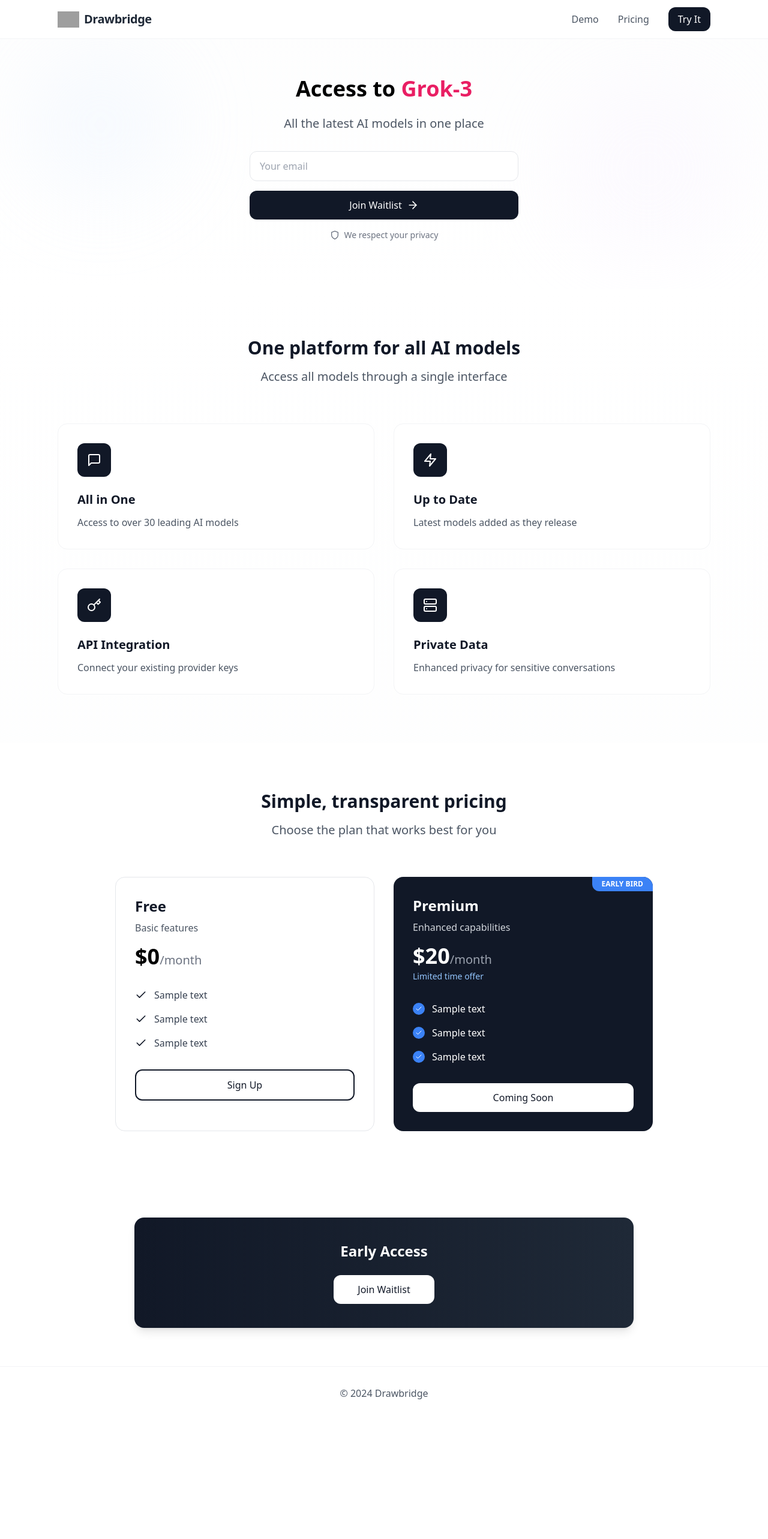
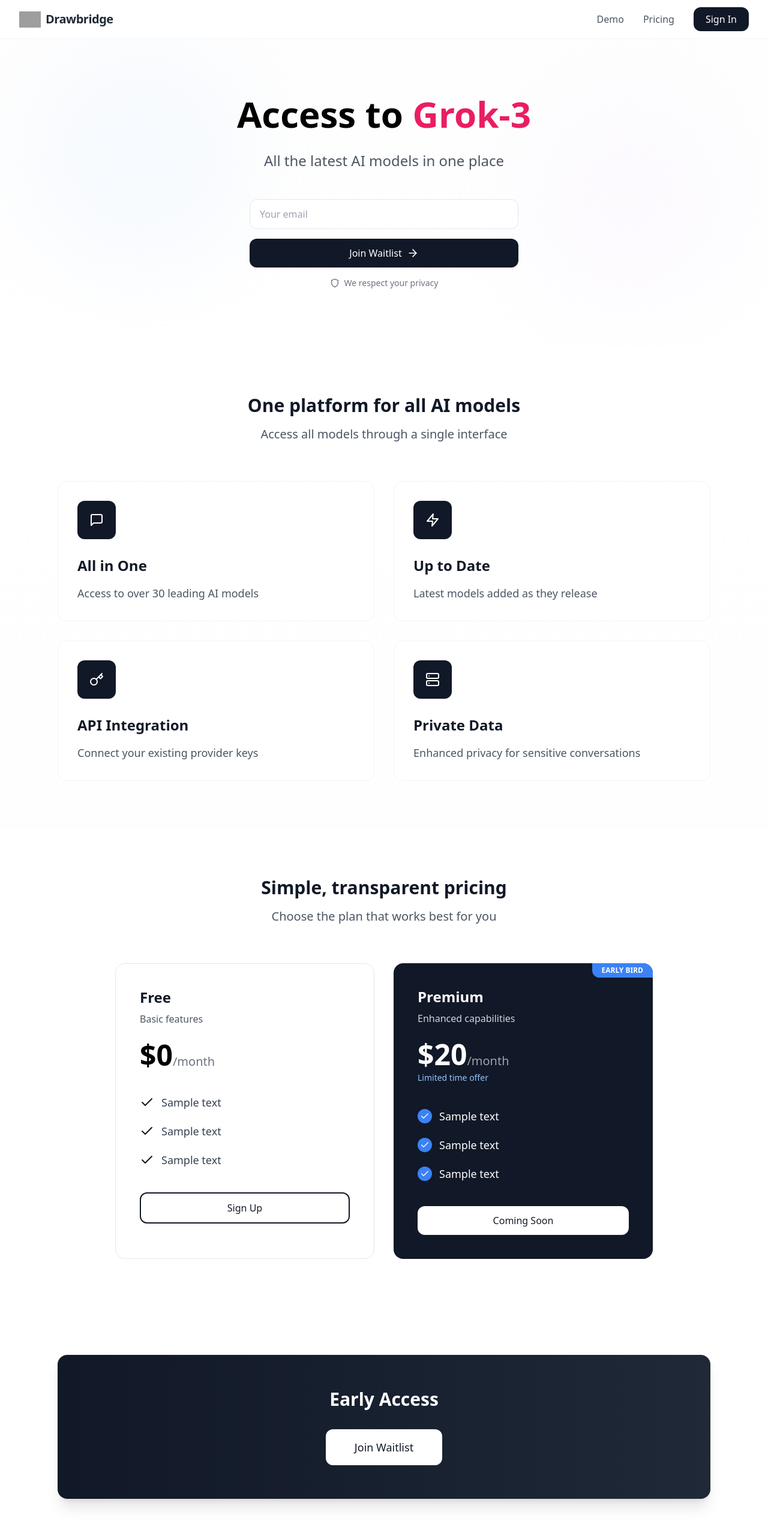
Before and after one commit to mrp3790/drawbridge-landing, a React (Create React App) app: page / in a window 1280 px wide. Shown: the top 2566 px of the page at 60% size. Before the commit the page ends 2367 px from the top, so only its background shows below. Built offline with nearby package versions, Linux system fonts and the light colour scheme; grey boxes are pictures that could not be loaded; the HTML template or start-up script is replaced by a standard one.

Commit message:
Update App.js

```diff
--- a/src/App.js
+++ b/src/App.js
@@ -80,14 +80,14 @@
     <div className="min-h-screen bg-white font-sans">
       {/* Header with blur effect */}
       <header className="fixed top-0 w-full bg-white border-b border-gray-100 z-50 transition-all duration-300">
-        <div className="max-w-6xl mx-auto px-4 sm:px-6 lg:px-8">
+        <div className="max-w-7xl mx-auto px-4 sm:px-6 lg:px-8">
           <div className="flex justify-between items-center h-16">
             <div className="flex items-center gap-2 group">
               {/* Logo */}
               <div className="h-9 w-9 overflow-hidden group-hover:scale-105 transition-transform duration-300">
                 <img
-                  src="/logo.png"
-                  alt="Drawbridge logo"
+                  src="/api/placeholder/36/36"
+                  alt="Drawbridge Logo"
                   className="w-full h-full object-contain"
                 />
               </div>
@@ -98,8 +98,8 @@
             <nav className="hidden md:flex items-center space-x-8">
               <a href="#demo" className="text-gray-600 hover:text-gray-800 transition-all">Demo</a>
               <a href="#pricing" className="text-gray-600 hover:text-gray-800 transition-all">Pricing</a>
-              <button className="bg-gray-900 text-white px-4 py-2 rounded-xl hover:bg-gray-800 transition-all hover:scale-105 hover:shadow-md">
-                Try It
+              <button className="bg-gray-900 text-white px-5 py-2 rounded-xl hover:bg-gray-800 transition-all hover:scale-105 hover:shadow-md">
+                Sign In
               </button>
             </nav>
 
@@ -114,16 +114,16 @@
       </header>
 
       {/* Hero Section */}
-      <section className="pt-32 pb-20 px-4 relative overflow-hidden">
+      <section className="pt-40 pb-24 px-4 relative overflow-hidden">
         <div className="absolute inset-0 bg-gradient-to-b from-gray-50/30 to-transparent pointer-events-none"></div>
 
         {/* Subtle background elements */}
-        <div className="absolute top-20 left-10 w-64 h-64 bg-blue-100/20 rounded-full filter blur-3xl"></div>
-        <div className="absolute bottom-10 right-10 w-80 h-80 bg-purple-100/20 rounded-full filter blur-3xl"></div>
+        <div className="absolute top-20 left-10 w-96 h-96 bg-blue-100/20 rounded-full filter blur-3xl"></div>
+        <div className="absolute bottom-10 right-10 w-96 h-96 bg-purple-100/20 rounded-full filter blur-3xl"></div>
 
-        <div className="max-w-3xl mx-auto text-center relative">
-          <div className="mb-8">
-            <h1 className="text-4xl font-bold text-center">
+        <div className="max-w-4xl mx-auto text-center relative">
+          <div className="mb-12">
+            <h1 className="text-5xl md:text-6xl font-bold text-center leading-tight">
               <span
                 className={`inline-block transition-all duration-500 ease-in-out ${
                   transitioning ? 'opacity-0 transform -translate-y-2' : 'opacity-100 transform translate-y-0'
@@ -140,7 +140,7 @@
                 </span>
               </span>
             </h1>
-            <p className="text-xl text-gray-600 mt-6">
+            <p className="text-xl md:text-2xl text-gray-600 mt-8 max-w-3xl mx-auto">
               All the latest AI models in one place
             </p>
           </div>
@@ -195,13 +195,13 @@
                 key={index}
                 className="group bg-white p-8 rounded-2xl border border-gray-100 hover:border-gray-200 transition-all hover:shadow-md hover:-translate-y-1 duration-300"
               >
-                <div className="w-14 h-14 bg-gray-900 text-white rounded-xl flex items-center justify-center mb-6 group-hover:scale-105 transition-transform duration-300">
+                <div className="w-16 h-16 bg-gray-900 text-white rounded-xl flex items-center justify-center mb-7 group-hover:scale-105 transition-transform duration-300">
                   {feature.icon}
                 </div>
-                <h3 className="text-xl font-bold text-gray-900 mb-3">
+                <h3 className="text-2xl font-bold text-gray-900 mb-4">
                   {feature.title}
                 </h3>
-                <p className="text-gray-600">{feature.description}</p>
+                <p className="text-lg text-gray-600">{feature.description}</p>
               </div>
             ))}
           </div>
@@ -218,25 +218,25 @@
 
           <div className="grid md:grid-cols-2 gap-8 max-w-4xl mx-auto">
             {/* Free Tier */}
-            <div className="group bg-white p-8 rounded-2xl border border-gray-200 hover:border-gray-300 transition-all hover:shadow-md hover:-translate-y-1 duration-300 relative overflow-hidden">
-              <div className="mb-8">
+            <div className="group bg-white p-10 rounded-2xl border border-gray-200 hover:border-gray-300 transition-all hover:shadow-lg hover:-translate-y-1 duration-300 relative overflow-hidden">
+              <div className="mb-10">
                 <h3 className="text-2xl font-bold text-gray-900">Free</h3>
                 <p className="text-gray-600 mt-2">Basic features</p>
-                <div className="mt-4 text-4xl font-bold">$0<span className="text-xl text-gray-500 font-normal">/month</span></div>
+                <div className="mt-6 text-5xl font-bold">$0<span className="text-xl text-gray-500 font-normal">/month</span></div>
               </div>
 
-              <ul className="space-y-4 mb-8">
+              <ul className="space-y-5 mb-10">
                 <li className="flex items-center text-gray-700">
-                  <Check className="w-5 h-5 text-gray-900 mr-3 flex-shrink-0" />
-                  <span>Sample text</span>
+                  <Check className="w-6 h-6 text-gray-900 mr-3 flex-shrink-0" />
+                  <span className="text-lg">Sample text</span>
                 </li>
                 <li className="flex items-center text-gray-700">
-                  <Check className="w-5 h-5 text-gray-900 mr-3 flex-shrink-0" />
-                  <span>Sample text</span>
+                  <Check className="w-6 h-6 text-gray-900 mr-3 flex-shrink-0" />
+                  <span className="text-lg">Sample text</span>
                 </li>
                 <li className="flex items-center text-gray-700">
-                  <Check className="w-5 h-5 text-gray-900 mr-3 flex-shrink-0" />
-                  <span>Sample text</span>
+                  <Check className="w-6 h-6 text-gray-900 mr-3 flex-shrink-0" />
+                  <span className="text-lg">Sample text</span>
                 </li>
               </ul>
 
@@ -246,7 +246,7 @@
             </div>
 
             {/* Premium Tier */}
-            <div className="group bg-gray-900 text-white p-8 rounded-2xl hover:shadow-lg transition-all hover:-translate-y-1 duration-300 relative overflow-hidden">
+            <div className="group bg-gray-900 text-white p-10 rounded-2xl hover:shadow-xl transition-all hover:-translate-y-1 duration-300 relative overflow-hidden">
               <div className="absolute top-0 right-0">
                 <div className="bg-blue-500 text-white text-xs font-bold px-4 py-1 rounded-bl-xl rounded-tr-xl">
                   EARLY BIRD
@@ -254,31 +254,31 @@
               </div>
 
               <div className="relative">
-                <div className="mb-8">
+                <div className="mb-10">
                   <h3 className="text-2xl font-bold">Premium</h3>
                   <p className="text-gray-300 mt-2">Enhanced capabilities</p>
-                  <div className="mt-4 text-4xl font-bold">$20<span className="text-xl text-gray-400 font-normal">/month</span></div>
+                  <div className="mt-6 text-5xl font-bold">$20<span className="text-xl text-gray-400 font-normal">/month</span></div>
                   <p className="text-blue-300 text-sm mt-1">Limited time offer</p>
                 </div>
 
-                <ul className="space-y-4 mb-8">
+                <ul className="space-y-5 mb-10">
                   <li className="flex items-center">
-                    <div className="w-5 h-5 rounded-full bg-blue-500 flex items-center justify-center mr-3 flex-shrink-0">
-                      <Check className="w-3 h-3 text-white" />
+                    <div className="w-6 h-6 rounded-full bg-blue-500 flex items-center justify-center mr-3 flex-shrink-0">
+                      <Check className="w-4 h-4 text-white" />
                     </div>
-                    <span>Sample text</span>
+                    <span className="text-lg">Sample text</span>
                   </li>
                   <li className="flex items-center">
-                    <div className="w-5 h-5 rounded-full bg-blue-500 flex items-center justify-center mr-3 flex-shrink-0">
-                      <Check className="w-3 h-3 text-white" />
+                    <div className="w-6 h-6 rounded-full bg-blue-500 flex items-center justify-center mr-3 flex-shrink-0">
+                      <Check className="w-4 h-4 text-white" />
                     </div>
-                    <span>Sample text</span>
+                    <span className="text-lg">Sample text</span>
                   </li>
                   <li className="flex items-center">
-                    <div className="w-5 h-5 rounded-full bg-blue-500 flex items-center justify-center mr-3 flex-shrink-0">
-                      <Check className="w-3 h-3 text-white" />
+                    <div className="w-6 h-6 rounded-full bg-blue-500 flex items-center justify-center mr-3 flex-shrink-0">
+                      <Check className="w-4 h-4 text-white" />
                     </div>
-                    <span>Sample text</span>
+                    <span className="text-lg">Sample text</span>
                   </li>
                 </ul>
 
@@ -292,13 +292,13 @@
       </section>
 
       {/* Call to Action */}
-      <section className="py-16">
-        <div className="max-w-4xl mx-auto px-4 sm:px-6 lg:px-8">
-          <div className="bg-gradient-to-r from-gray-900 to-gray-800 rounded-2xl overflow-hidden shadow-lg">
-            <div className="p-8 md:p-10">
+      <section className="py-20">
+        <div className="max-w-6xl mx-auto px-4 sm:px-6 lg:px-8">
+          <div className="bg-gradient-to-r from-gray-900 to-gray-800 rounded-2xl overflow-hidden shadow-xl">
+            <div className="p-10 md:p-14">
               <div className="text-center">
-                <h2 className="text-2xl font-bold text-white mb-6">Early Access</h2>
-                <button className="bg-white text-gray-900 px-10 py-3 rounded-xl hover:bg-gray-50 transition-all hover:shadow-md hover:scale-[1.01] active:scale-[0.99] font-medium">
+                <h2 className="text-3xl font-bold text-white mb-8">Early Access</h2>
+                <button className="bg-white text-gray-900 px-12 py-4 rounded-xl hover:bg-gray-50 transition-all hover:shadow-md hover:scale-[1.01] active:scale-[0.99] font-medium text-lg">
                   Join Waitlist
                 </button>
               </div>
@@ -308,8 +308,8 @@
       </section>
 
       {/* Footer */}
-      <footer className="py-8 border-t border-gray-100">
-        <div className="max-w-5xl mx-auto px-4 text-center text-gray-600">
+      <footer className="py-10 border-t border-gray-100">
+        <div className="max-w-7xl mx-auto px-4 text-center text-gray-600">
           © 2024 Drawbridge
         </div>
       </footer>
```
